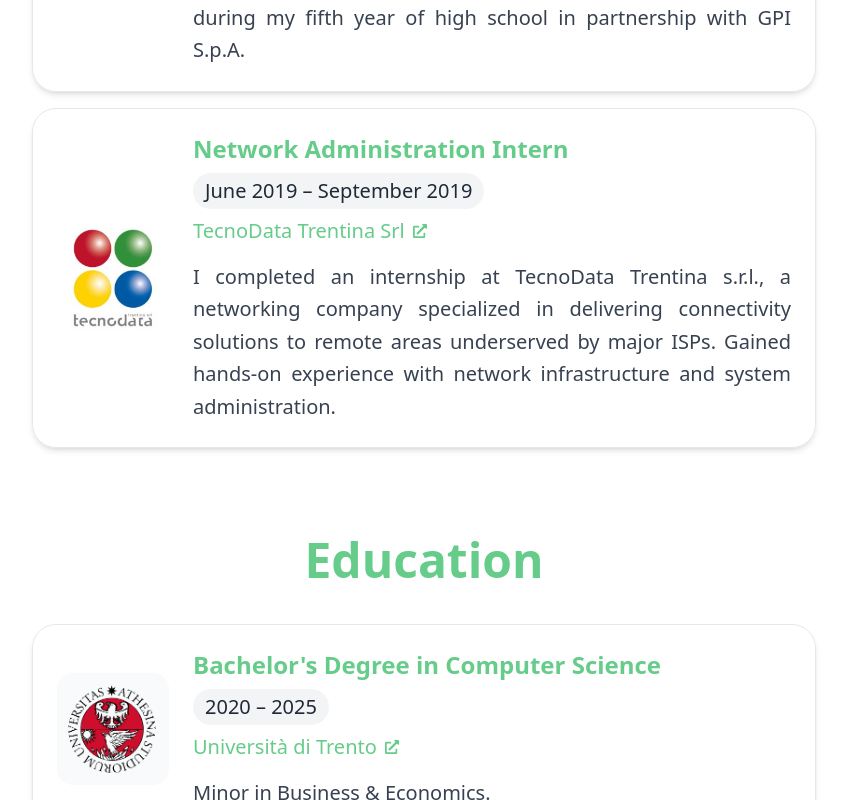
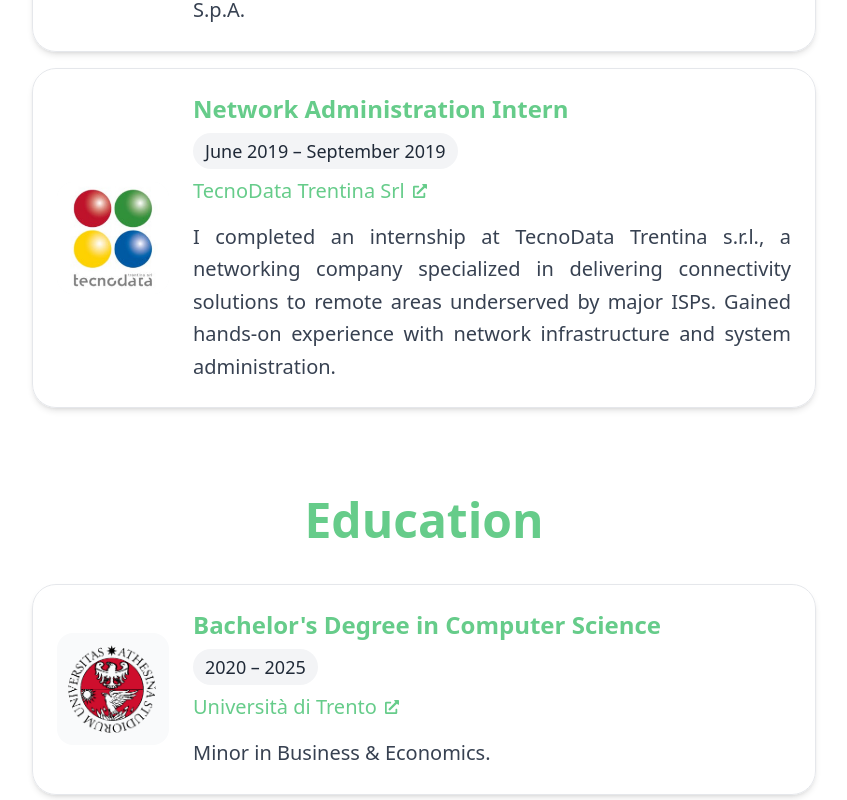
Before and after one commit to pietro-armellini/Portfolio, a React (Vite) app: page / in a window 1280 px wide. Shown: the part 4720-5520 px from the top of the page, without its empty margins (216-1063 px from the left). Built offline with nearby package versions, Linux system fonts and the light colour scheme.

Commit message:
fix: timeframe resized

```diff
--- a/src/components/EducationCards.jsx
+++ b/src/components/EducationCards.jsx
@@ -34,7 +34,7 @@ const EducationCard = ({
           <h2 className="text-primary text-xl sm:text-2xl font-semibold break-words">
             {title}
           </h2>
-          <span className="inline-flex items-center px-3 py-1 bg-gray-100 text-gray-800 rounded-full text-base sm:text-xl">
+          <span className="inline-flex items-center px-3 py-1 bg-gray-100 text-gray-800 rounded-full text-base sm:text-lg">
             {timeframe}
           </span>
         </div>
--- a/src/components/ExperienceCards.jsx
+++ b/src/components/ExperienceCards.jsx
@@ -34,7 +34,7 @@ const ExperienceCard = ({
           <h2 className="text-primary text-xl sm:text-2xl font-semibold break-words">
             {title}
           </h2>
-          <span className="inline-flex items-center px-3 py-1 bg-gray-100 text-gray-800 rounded-full text-base sm:text-xl">
+          <span className="inline-flex items-center px-3 py-1 bg-gray-100 text-gray-800 rounded-full text-base sm:text-lg">
             {timeframe}
           </span>
         </div>
```
